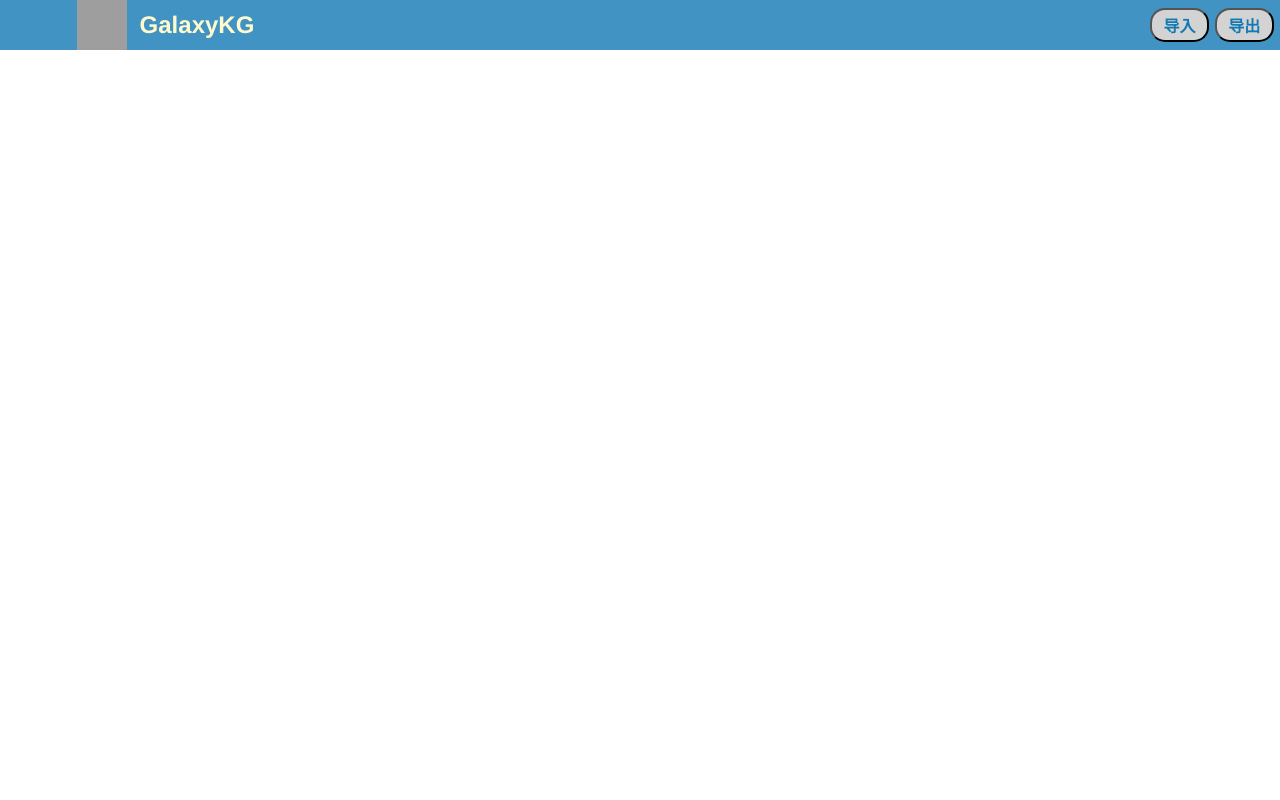
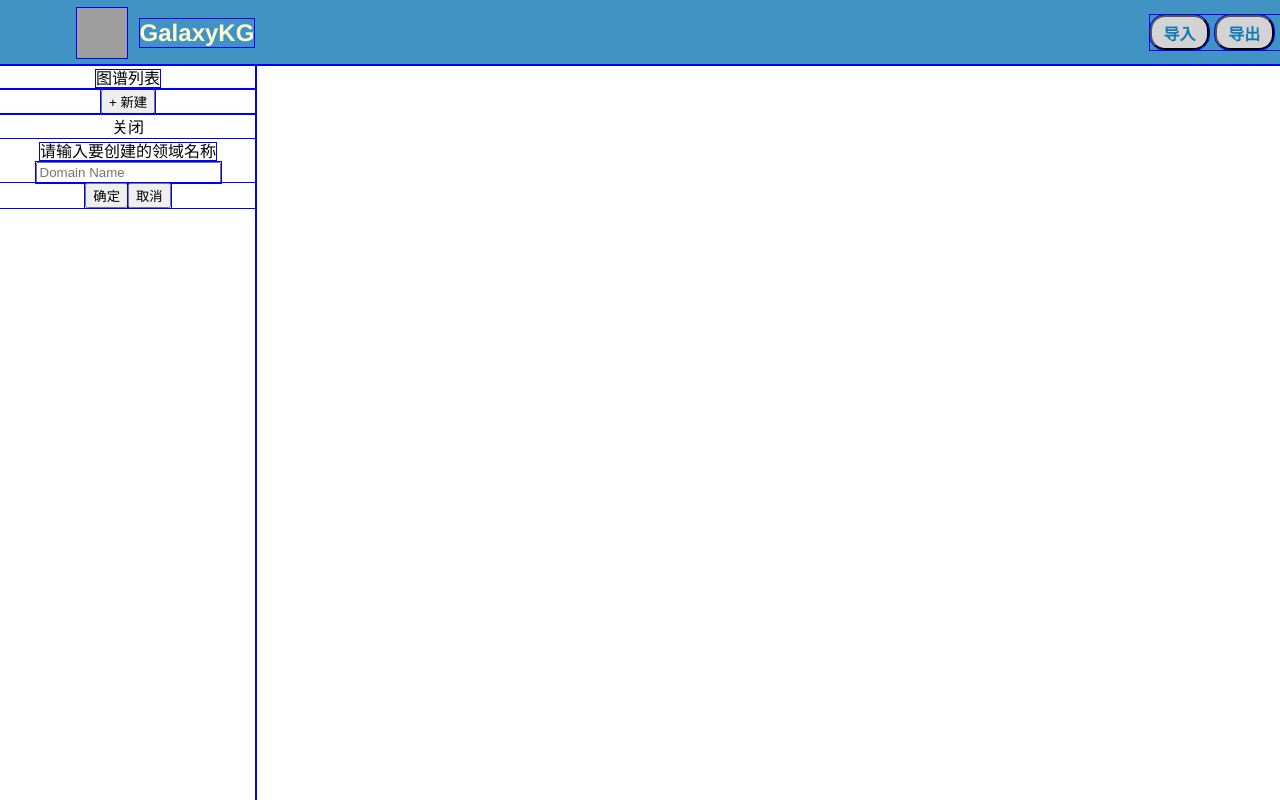
Before and after one commit to dsqiao/galaxy-frontend, a Vue app: page / in a window 1280 px wide. Built offline with nearby package versions, Linux system fonts and the light colour scheme; grey boxes are pictures that could not be loaded.

Commit message:
完善总体布局，增加左侧列表

```diff
--- a/public/index.html
+++ b/public/index.html
@@ -11,6 +11,9 @@
         margin: 0;
         padding: 0;
       }
+      * {
+        outline: solid 1px blue;
+      }
     </style>
   </head>
   <body>
--- a/src/App.vue
+++ b/src/App.vue
@@ -1,23 +1,35 @@
 <template>
   <div id="app">
     <Nav />
-    <GraphContainer />
+    <div id="content">
+      <div id="listContainer">
+        <GraphList />
+      </div>
+      <GraphContainer />
+    </div>
   </div>
 </template>
 
 <script>
 import GraphContainer from './components/GraphContainer.vue'
 import Nav from './components/Nav.vue'
+import GraphList from './components/GraphList.vue'
 export default {
   name: 'App',
   components: {
     GraphContainer,
-    Nav
+    Nav,
+    GraphList
   }
 }
 </script>
 
 <style>
+* {
+  --app-height: 100vh;
+  --nav-height: 65px;
+  --content-height: calc(var(--app-height) - var(--nav-height));
+}
 #app {
   margin: 0;
   padding: 0;
@@ -25,5 +37,11 @@ export default {
   -webkit-font-smoothing: antialiased;
   -moz-osx-font-smoothing: grayscale;
   text-align: center;
+  height: var(--app-height);
+}
+#content {
+  height: var(--content-height);
+  display: grid;
+  grid-template-columns: 1fr 4fr;
 }
 </style>
--- a/src/components/GraphContainer.vue
+++ b/src/components/GraphContainer.vue
@@ -3,8 +3,13 @@
 </template>
 
 <script>
+import * as d3 from 'd3'
 export default {
-  name: 'GraphContainer'
+  name: 'GraphContainer',
+  mounted: function () {
+    const graphContainer = d3.select('#graphContainer')
+    console.log(graphContainer)
+  }
 }
 </script>
 
--- /dev/null
+++ b/src/components/GraphList.vue
@@ -0,0 +1,54 @@
+<template>
+  <div id="graphList">
+    <div class="listHeader">
+      <span class="name">图谱列表</span>
+    </div>
+    <div id="listContent">
+      <button @click="createDomain" id="new">+ 新建</button>
+      <div
+        @click="matchDomainGraph(m, $event)"
+        v-for="m in pageModel.domainList"
+        v-bind:key="m.name"
+        class="domainNameItem"
+      >
+        <span class="domainNameText">{{ m.name }}</span>
+        <button
+          class="deleteDomainButton"
+          type="button"
+          @click="deleteDomain(m)"
+        >
+          删除
+        </button>
+      </div>
+    </div>
+    <div id="createDomainForm">
+      <div id="closeCreateDomainForm" @click="closeCreateDomainForm">关闭</div>
+      <span id="domainLabel">请输入要创建的领域名称</span>
+      <input id="createDomainName" type="text" placeholder="Domain Name" />
+      <div id="createDomainNameConfirmGroup">
+        <button type="button" id="createConfirm" @click="createDomainConfirm">
+          确定
+        </button>
+        <button type="button" id="createCancel" @click="createDomainCancel">
+          取消
+        </button>
+      </div>
+    </div>
+  </div>
+</template>
+
+<script>
+export default {
+  name: 'GraphList',
+  data () {
+    return {
+      pageModel: {
+        domainList: null
+      }
+    }
+  }
+}
+</script>
+
+<style>
+</style>
--- a/src/components/Nav.vue
+++ b/src/components/Nav.vue
@@ -27,8 +27,6 @@ export default {
       const fileUploader = document.getElementById('fileUploader')
       fileUploader.addEventListener('change', this.handleImportFiles)
       fileUploader.click()
-    },
-    newf () {
     },
     handleImportFiles (event) {
       const _this = this
@@ -61,8 +59,10 @@ export default {
 <style scoped>
 #nav {
   background-color: rgba(17, 121, 179, 0.8);
-  height: 8%;
   display: flex;
+  height: var(--nav-height); /* 这里能访问到 app 中定义的变量 */
+  padding: 7px 0;
+  box-sizing: border-box;
   align-items: center;
 }
 #logo {
```
